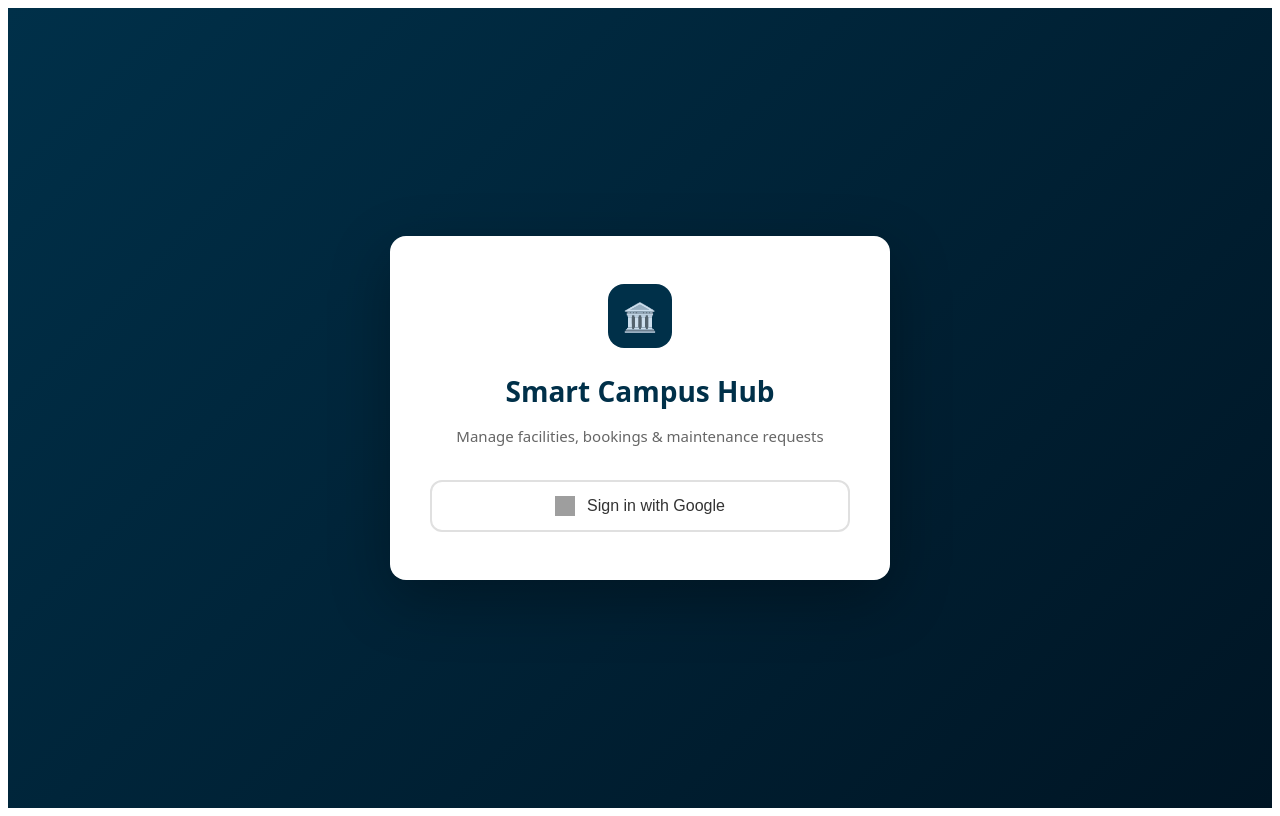
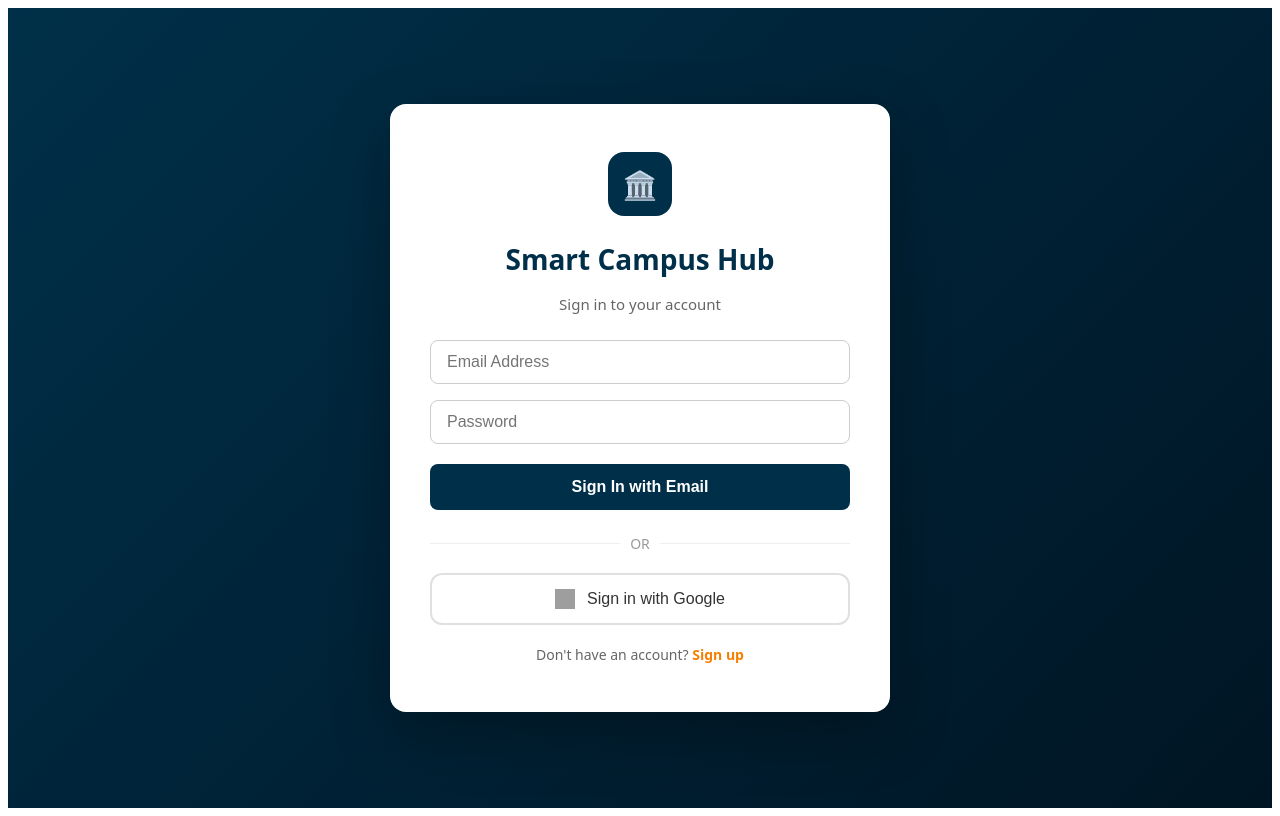
Before and after one commit to Darshik-an/it3030-paf-2026-smart-campus-group-WE-117-1.2, a React (Vite) app in the folder frontend/: page /login in a window 1280 px wide. Built offline with nearby package versions, Linux system fonts and the light colour scheme; grey boxes are pictures that could not be loaded.

Commit message:
Update LoginPage.jsx

```diff
--- a/frontend/src/pages/LoginPage.jsx
+++ b/frontend/src/pages/LoginPage.jsx
@@ -1,14 +1,31 @@
+import { useState } from 'react';
 import { useAuth } from '../context/AuthContext';
-import { Navigate } from 'react-router-dom';
+import { Navigate, Link, useNavigate } from 'react-router-dom';
+import api from '../services/api';
 
 export default function LoginPage() {
-  const { user, loading } = useAuth();
+  const { user, loading, login } = useAuth();
+  const [email, setEmail] = useState('');
+  const [password, setPassword] = useState('');
+  const [error, setError] = useState('');
+  const navigate = useNavigate();
 
   if (loading) return <div className="loading-screen">Loading...</div>;
   if (user) return <Navigate to="/dashboard" />;
 
   const handleGoogleLogin = () => {
     window.location.href = 'http://localhost:8080/oauth2/authorization/google';
+  };
+
+  const handleEmailLogin = async (e) => {
+    e.preventDefault();
+    try {
+      const res = await api.post('/api/auth/login', { email, password });
+      login(res.data.token);
+      navigate('/dashboard');
+    } catch (err) {
+      setError('Invalid email or password');
+    }
   };
 
   return (
@@ -52,13 +69,77 @@ export default function LoginPage() {
         </h1>
         <p style={{
           color: '#666',
-          marginBottom: '32px',
+          marginBottom: '24px',
           fontSize: '15px',
           lineHeight: '1.5',
         }}>
-          Manage facilities, bookings & maintenance requests
+          Sign in to your account
         </p>
+
+        {error && <div style={{ color: '#D62828', marginBottom: '16px', fontWeight: '500' }}>{error}</div>}
+
+        <form onSubmit={handleEmailLogin} style={{ display: 'flex', flexDirection: 'column', gap: '16px', marginBottom: '24px' }}>
+          <input
+            type="email"
+            placeholder="Email Address"
+            value={email}
+            onChange={(e) => setEmail(e.target.value)}
+            required
+            style={{
+              padding: '12px 16px',
+              borderRadius: '8px',
+              border: '1px solid #ccc',
+              fontSize: '16px',
+              outline: 'none',
+            }}
+            onFocus={(e) => e.target.style.borderColor = '#F77F00'}
+            onBlur={(e) => e.target.style.borderColor = '#ccc'}
+          />
+          <input
+            type="password"
+            placeholder="Password"
+            value={password}
+            onChange={(e) => setPassword(e.target.value)}
+            required
+            style={{
+              padding: '12px 16px',
+              borderRadius: '8px',
+              border: '1px solid #ccc',
+              fontSize: '16px',
+              outline: 'none',
+            }}
+            onFocus={(e) => e.target.style.borderColor = '#F77F00'}
+            onBlur={(e) => e.target.style.borderColor = '#ccc'}
+          />
+          <button
+            type="submit"
+            style={{
+              padding: '14px',
+              background: '#003049',
+              color: 'white',
+              border: 'none',
+              borderRadius: '8px',
+              fontSize: '16px',
+              fontWeight: '600',
+              cursor: 'pointer',
+              transition: 'background 0.2s',
+              marginTop: '4px'
+            }}
+            onMouseOver={(e) => e.target.style.background = '#001524'}
+            onMouseOut={(e) => e.target.style.background = '#003049'}
+          >
+            Sign In with Email
+          </button>
+        </form>
+
+        <div style={{ display: 'flex', alignItems: 'center', margin: '20px 0', color: '#999' }}>
+          <div style={{ flex: 1, height: '1px', background: '#eee' }} />
+          <span style={{ padding: '0 10px', fontSize: '14px', fontWeight: '500' }}>OR</span>
+          <div style={{ flex: 1, height: '1px', background: '#eee' }} />
+        </div>
+
         <button
+          type="button"
           onClick={handleGoogleLogin}
           style={{
             display: 'flex',
@@ -76,6 +157,7 @@ export default function LoginPage() {
             width: '100%',
             transition: 'all 0.2s ease',
             color: '#333',
+            marginBottom: '20px'
           }}
           onMouseOver={(e) => {
             e.target.style.borderColor = '#F77F00';
@@ -94,6 +176,10 @@ export default function LoginPage() {
           />
           Sign in with Google
         </button>
+
+        <p style={{ color: '#666', fontSize: '14px', margin: 0 }}>
+          Don't have an account? <Link to="/signup" style={{ color: '#F77F00', textDecoration: 'none', fontWeight: '600' }}>Sign up</Link>
+        </p>
       </div>
     </div>
   );
```
